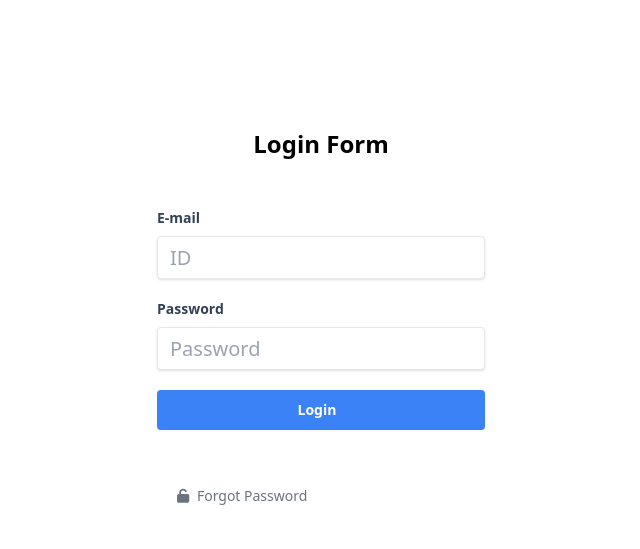
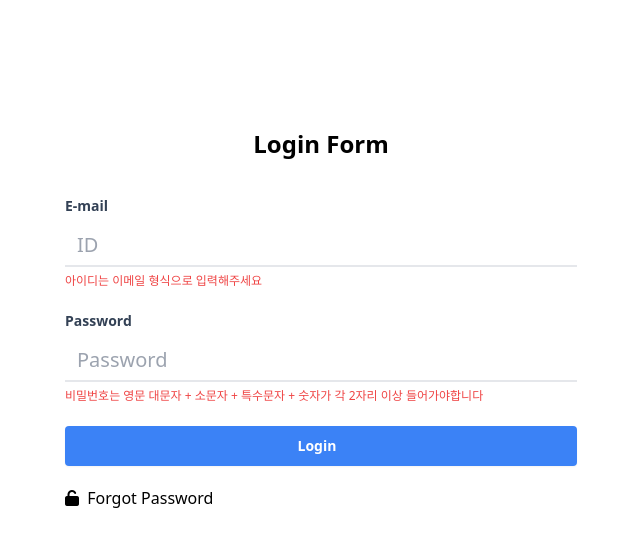
Before and after one commit to chosajang/tailwindcss-template, a website: page p/dashboard/login.html in a window 1280 px wide. Shown: the whole page, without its empty margins (319-959 px from the left). Drawn offline with nearby package versions, Linux system fonts and the light colour scheme.

Commit message:
로그인 폼 수정

```diff
--- a/p/dashboard/login.html
+++ b/p/dashboard/login.html
@@ -10,37 +10,36 @@
   <link rel="icon" href="/p/dashboard/assets/images/favicon.ico">
   <!-- Layout JS -->
   <script src="./assets/js/common.js"></script>
-  <script src="./assets/js/header.js" defer ></script>
-  <script src="./assets/js/sidebar.js" defer ></script>
 </head>
 <body class="w-full font-sans">
 <section class="w-full">
 
   <div class="min-h-screen flex flex-col">
-    <div class="px-0 md:px-10 mt-32 mx-auto md:w-full md:max-w-md">
+    <div class="mt-10 md:mt-32 px-2 md:px-0 mx-auto max-w-lg duration-200">
       <div class="flex item-center justify-center">
         <span class="font-bold text-center text-2xl mb-5">Login Form</span>
       </div>
-      <div class="w-full">
-        <div class="px-5 py-7">
+      <div class="w-full py-4">
+        <div class="mb-5">
           <label class="font-semibold text-sm text-slate-700 pb-1 block">E-mail</label>
-          <input type="text" placeholder="ID" class="w-full px-3 py-2 mt-1 mb-5 text-xl leading-tight text-gray-700 border rounded shadow appearance-none focus:outline-none focus:shadow-outline focus:border-green-700">
+          <input type="text" placeholder="ID" class="w-full px-3 py-2 mt-1 text-xl leading-tight text-slate-700 outline-none border-b-2 focus:outline-none focus:shadow-outline focus:border-sky-500">
+          <span class="mt-2 text-xs text-red-500">아이디는 이메일 형식으로 입력해주세요</span>
+        </div>
+        <div class="mb-5">
           <label class="font-semibold text-sm text-slate-700 pb-1 block">Password</label>
-          <input type="password" placeholder="Password" class="w-full px-3 py-2 mt-1 mb-5 text-xl leading-tight text-gray-700 border rounded shadow appearance-none focus:outline-none focus:shadow-outline focus:border-green-700">
-          <button type="button"
-                  onclick="location.href='../index.html';"
-                  class="transition duration-200 bg-blue-500 hover:bg-blue-600 focus:bg-blue-700 focus:shadow-sm focus:ring-4 focus:ring-blue-500 focus:ring-opacity-50 text-white w-full py-2.5 rounded text-sm shadow-sm hover:shadow-md font-semibold text-center inline-block">
-            <span class="inline-block mr-2">Login</span>
-          </button>
+          <input type="password" placeholder="Password" class="w-full px-3 py-2 mt-1 text-xl leading-tight text-slate-700 outline-none border-b-2 focus:outline-none focus:shadow-outline focus:border-sky-500">
+          <span class="mt-2 text-xs text-red-500">비밀번호는 영문 대문자 + 소문자 + 특수문자 + 숫자가 각 2자리 이상 들어가야합니다</span>
         </div>
+        <button type="button"
+                onclick="location.href='./index.html';"
+                class="transition duration-200 bg-blue-500 hover:bg-blue-600 focus:bg-blue-700 focus:shadow-sm focus:ring-4 focus:ring-blue-500 focus:ring-opacity-50 text-white w-full py-2.5 rounded text-sm shadow-sm hover:shadow-md font-semibold text-center inline-block">
+          <span class="inline-block mr-2">Login</span>
+        </button>
+
         <div class="py-5">
-          <div class="grid grid-cols-2 gap-1">
-            <div class="text-center sm:text-left whitespace-nowrap">
-              <button class="transition duration-200 mx-5 px-5 py-2 cursor-pointer font-normal text-sm rounded text-gray-500 hover:bg-gray-100 focus:outline-none focus:bg-gray-200 focus:ring-2 focus:ring-gray-400 focus:ring-opacity-50 ring-inset">
-                <i class="fas fa-unlock"></i>
-                <span class="inline-block ml-1">Forgot Password</span>
-              </button>
-            </div>
+          <div class="text-left whitespace-nowrap">
+            <i class="fas fa-unlock"></i>
+            <span class="inline-block ml-1">Forgot Password</span>
           </div>
         </div>
       </div>
```
